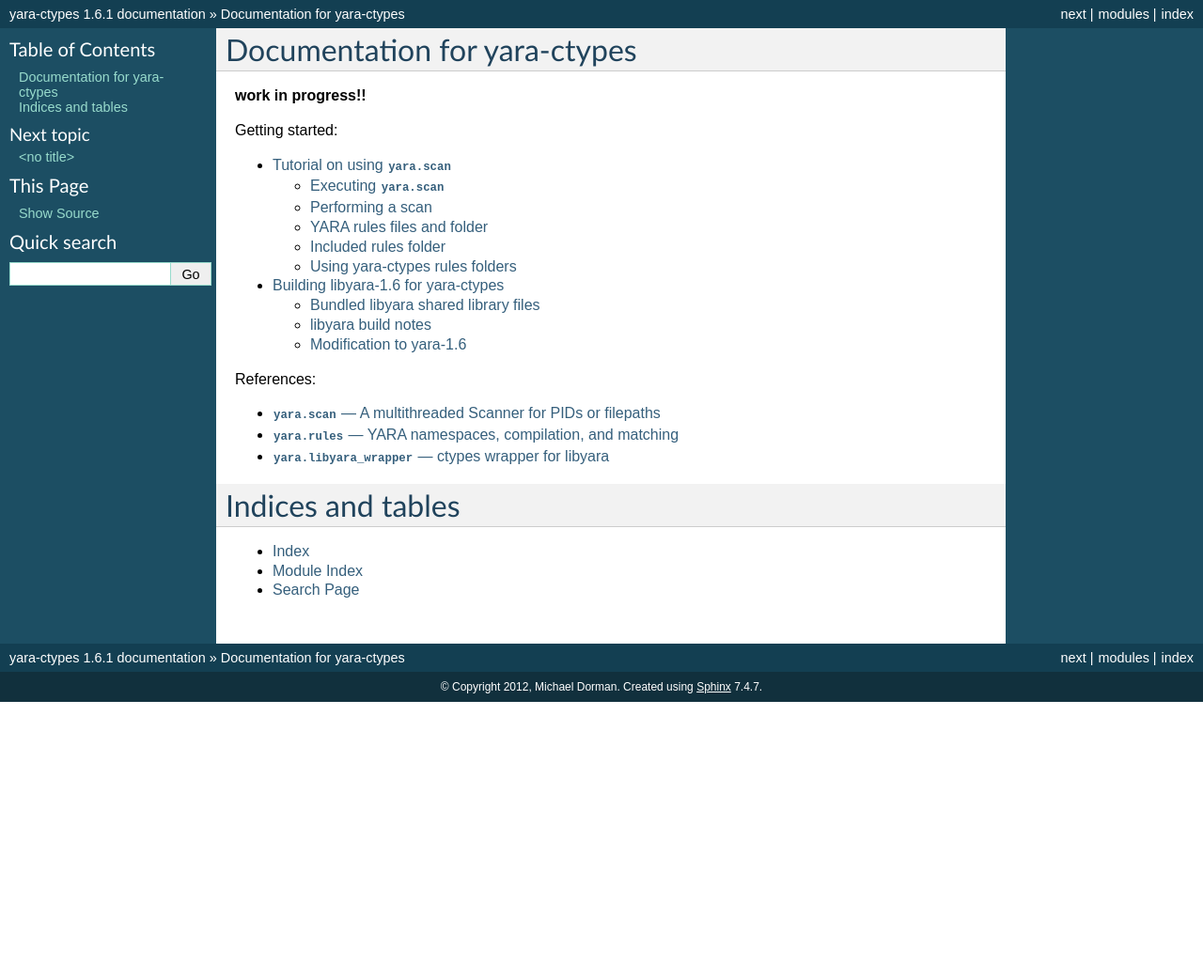
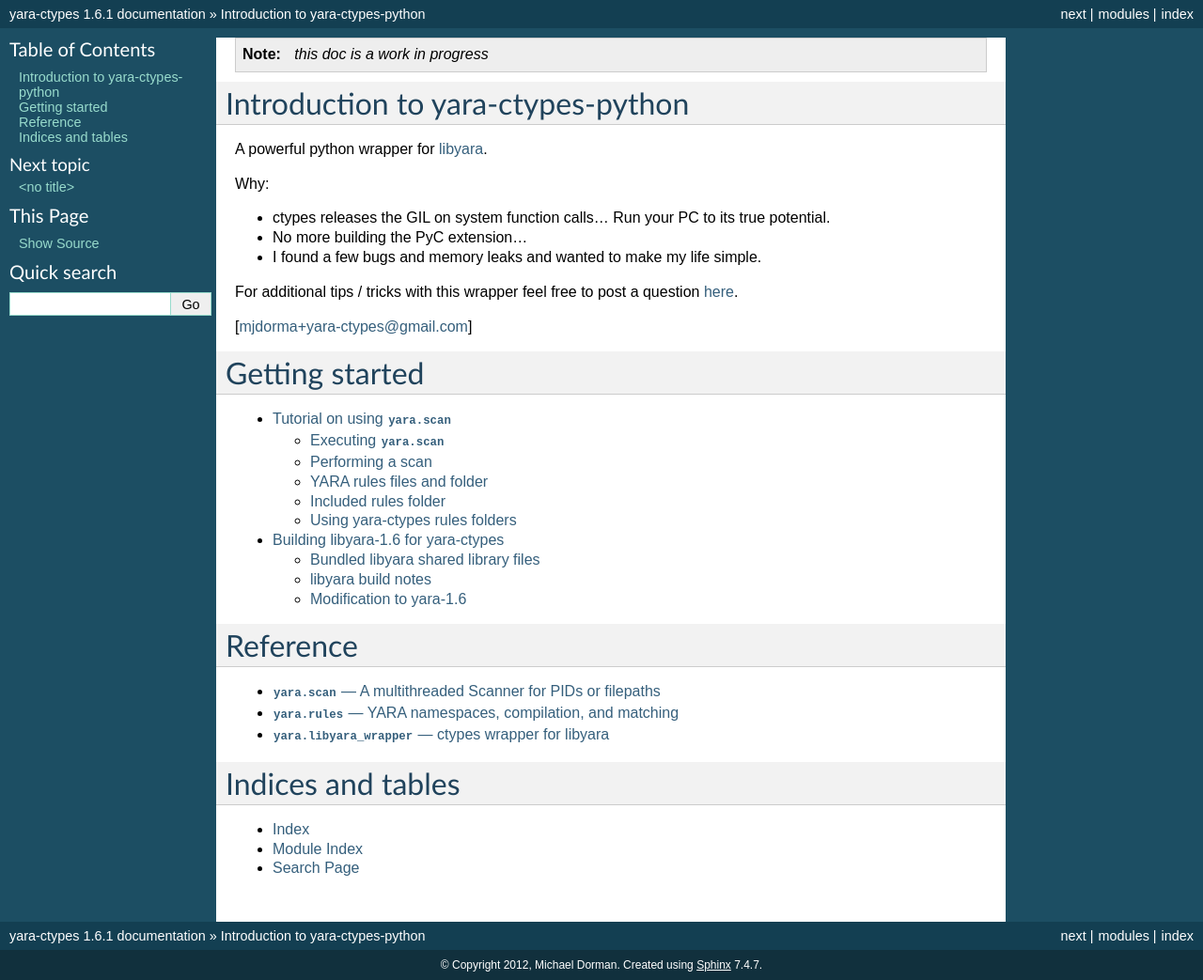
Before and after one commit to mjdorma/yara-ctypes, a Sphinx documentation site: the page built from docs/source/index.rst, in a window 1280 px wide. Shown: the whole page at 94% size. Built offline with Sphinx 7.4.7, drawn with Linux system fonts in a browser that asks for light colours; before the commit the page ends 900 px from its top, so only the background shows below that.

Commit message:
slight formatting fixes

```diff
--- a/README.rst
+++ b/README.rst
@@ -11,7 +11,7 @@
 * I found a few bugs and memory leaks and wanted to make my life simple.
 
 
-See `yara doc`_ as a reference and guide to yara-ctypes.
+As a reference and guide to yara-ctypes see: `yara-ctypes doc`_
 
 
 For additional tips / tricks with this wrapper feel free to post a question
@@ -78,7 +78,7 @@
 
 
 
-.. _yara doc: http://packages.python.org/yara/
+.. _yara-ctypes doc: http://packages.python.org/yara/
 .. _libyara: http://code.google.com/p/yara-project
 .. |build_status| image:: https://secure.travis-ci.org/mjdorma/yara-ctypes.png?branch=master
    :target: http://travis-ci.org/#!/mjorma/yara-ctypes
--- a/docs/source/index.rst
+++ b/docs/source/index.rst
@@ -1,11 +1,31 @@
-Documentation for yara-ctypes
-=============================
+.. note::
+
+    *this doc is a work in progress*
 
 
-**work in progress!!**
+Introduction to yara-ctypes-python
+==================================
+
+A powerful python wrapper for `libyara`_.
+
+Why:
+
+* ctypes releases the GIL on system function calls...  Run your PC to its
+  true potential.
+* No more building the PyC extension...
+* I found a few bugs and memory leaks and wanted to make my life simple.
 
 
-Getting started:
+For additional tips / tricks with this wrapper feel free to post a question
+`here <https://github.com/mjdorma/yara-ctypes/issues>`_.
+
+
+[mjdorma+yara-ctypes@gmail.com]
+
+
+
+Getting started
+===============
 
 .. toctree::
     :maxdepth: 2
@@ -15,7 +35,8 @@
     howto/build.rst
 
 
-References:
+Reference
+=========
 
 .. toctree::
    :maxdepth: 2
@@ -31,3 +52,7 @@
 * :ref:`genindex`
 * :ref:`modindex`
 * :ref:`search`
+
+
+
+.. _libyara: http://code.google.com/p/yara-project
```
